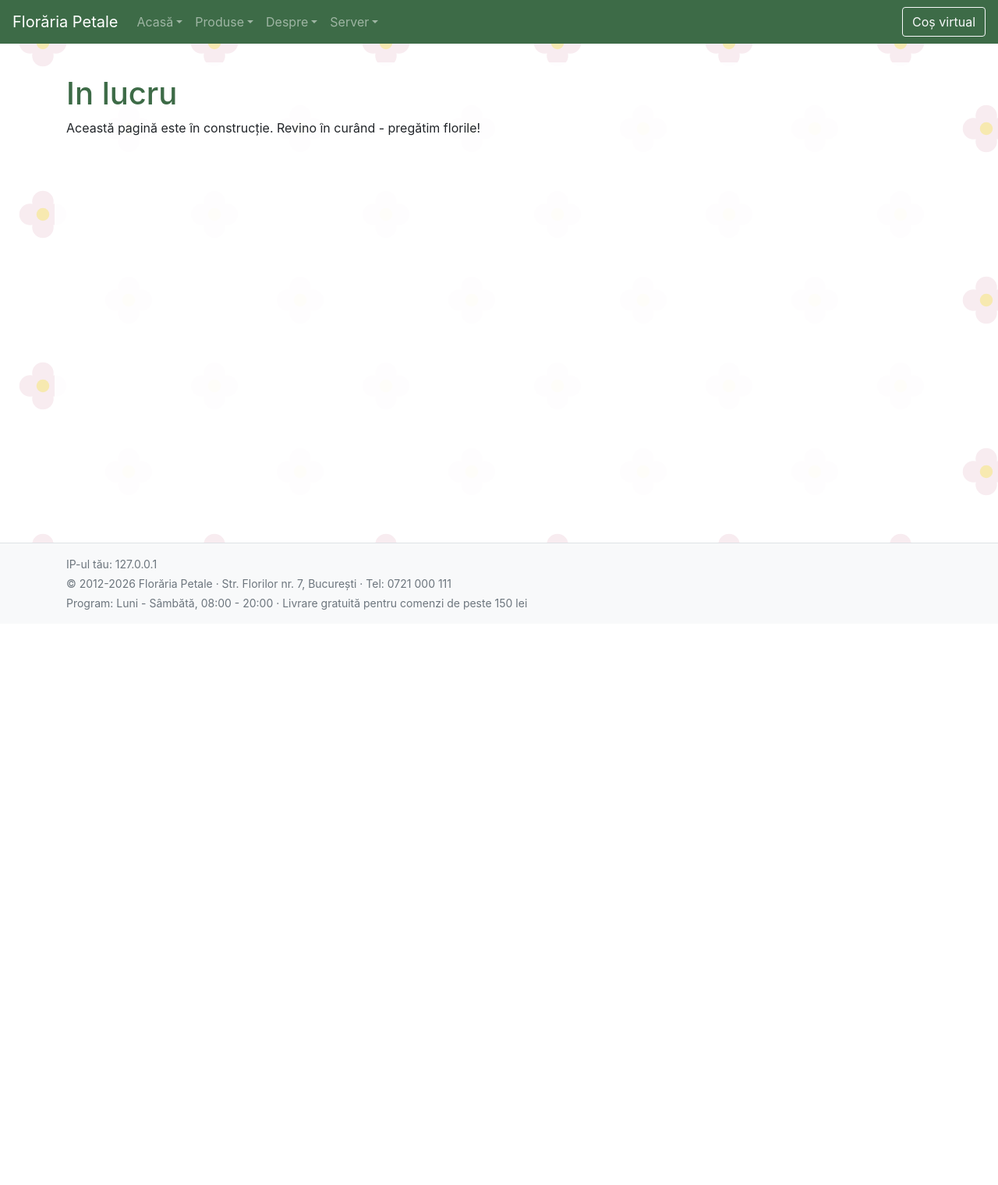
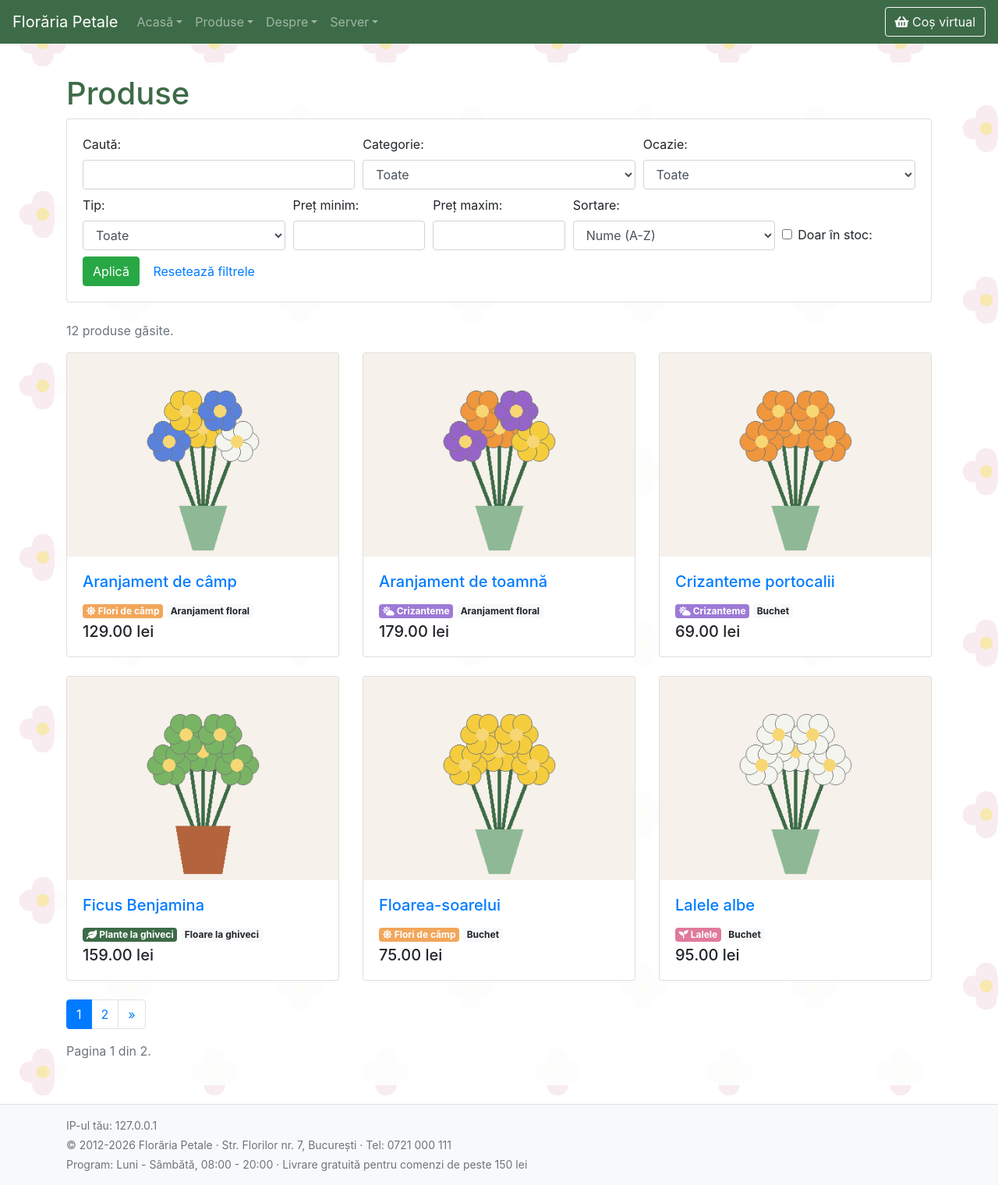
Before and after one commit to stoian-mihail/florarie, a Django app: page /produse in a window 1280 px wide. Shown: the whole page at 78% size. Before the commit the page ends 782 px from the top, so only its background shows below. Run offline with Django 5.2, Linux system fonts and the light colour scheme; data comes from the database, SQL or seed files in the repository.

Commit message:
Magazin: lista de produse cu cautare, filtre, sortare si paginare, pagina produsului, cos virtual, comanda, ocazii, livrare, contact

```diff
--- a/florarie/context_processors.py
+++ b/florarie/context_processors.py
@@ -9,3 +9,10 @@ def date_firma(request):
         'firma': settings.DATE_FIRMA,
         'an_curent': datetime.now().year,
     }
+
+
+def cos(request):
+    # numarul de produse din cos, afisat in meniu pe toate paginile
+    return {
+        'nr_produse_cos': sum(request.session.get('cos', {}).values()),
+    }
--- /dev/null
+++ b/florarie/forms.py
@@ -0,0 +1,65 @@
+from django import forms
+
+from .models import Categorie, Comanda, Floare, Ocazie
+
+
+class StilBootstrap:
+    # adauga clasele Bootstrap 4 pe toate campurile formularului
+    def __init__(self, *args, **kwargs):
+        super().__init__(*args, **kwargs)
+        for camp in self.fields.values():
+            if isinstance(camp.widget, forms.CheckboxInput):
+                camp.widget.attrs['class'] = 'form-check-input'
+            else:
+                camp.widget.attrs['class'] = 'form-control'
+
+
+class FiltruProduseForm(StilBootstrap, forms.Form):
+    # formular trimis prin GET: filtrele raman in URL (se pot copia / pagina)
+    SORTARI = [
+        ('nume', 'Nume (A-Z)'),
+        ('-nume', 'Nume (Z-A)'),
+        ('pret', 'Preț crescător'),
+        ('-pret', 'Preț descrescător'),
+        ('-data_adaugare', 'Cele mai noi'),
+    ]
+
+    q = forms.CharField(label='Caută', required=False)
+    categorie = forms.ModelChoiceField(Categorie.objects.all(), required=False, empty_label='Toate')
+    ocazie = forms.ModelChoiceField(Ocazie.objects.all(), required=False, empty_label='Toate')
+    tip = forms.ChoiceField(choices=[('', 'Toate')] + Floare.Tip.choices, required=False)
+    pret_min = forms.DecimalField(label='Preț minim', required=False, min_value=0)
+    pret_max = forms.DecimalField(label='Preț maxim', required=False, min_value=0)
+    doar_in_stoc = forms.BooleanField(label='Doar în stoc', required=False)
+    sortare = forms.ChoiceField(choices=SORTARI, required=False)
+
+    def clean(self):
+        date = super().clean()
+        pret_min, pret_max = date.get('pret_min'), date.get('pret_max')
+        if pret_min is not None and pret_max is not None and pret_min > pret_max:
+            raise forms.ValidationError('Prețul minim nu poate fi mai mare decât prețul maxim.')
+        return date
+
+
+class AdaugaInCosForm(forms.Form):
+    cantitate = forms.IntegerField(min_value=1, max_value=50, initial=1)
+
+
+class ComandaForm(StilBootstrap, forms.ModelForm):
+    class Meta:
+        model = Comanda
+        fields = ['nume_client', 'email', 'telefon', 'adresa_livrare', 'observatii']
+        labels = {
+            'nume_client': 'Nume și prenume',
+            'email': 'E-mail',
+            'adresa_livrare': 'Adresa de livrare',
+            'observatii': 'Observații (opțional)',
+        }
+        widgets = {'observatii': forms.Textarea(attrs={'rows': 3})}
+
+
+class ContactForm(StilBootstrap, forms.Form):
+    nume = forms.CharField(max_length=100)
+    email = forms.EmailField(label='E-mail')
+    subiect = forms.CharField(max_length=100)
+    mesaj = forms.CharField(widget=forms.Textarea(attrs={'rows': 5}), min_length=10)
--- a/florarie/templates/florarie/baza.html
+++ b/florarie/templates/florarie/baza.html
@@ -6,6 +6,7 @@
     <meta name="viewport" content="width=device-width, initial-scale=1">
     <title>{% block titlu %}Florăria Petale{% endblock %}</title>
     <link rel="stylesheet" href="https://cdn.jsdelivr.net/npm/bootstrap@4.6.2/dist/css/bootstrap.min.css">
+    <link rel="stylesheet" href="https://cdnjs.cloudflare.com/ajax/libs/font-awesome/5.15.4/css/all.min.css">
     <link rel="stylesheet" href="{% static 'css/nav.css' %}">
 </head>
 <body>
@@ -50,12 +51,18 @@
                     </div>
                 </li>
             </ul>
-            <a class="btn btn-outline-light" href="{% url 'cos_virtual' %}">Coș virtual</a>
+            <a class="btn btn-outline-light" href="{% url 'cos_virtual' %}">
+                <i class="fas fa-shopping-basket"></i> Coș virtual
+                {% if nr_produse_cos %}<span class="badge badge-light">{{ nr_produse_cos }}</span>{% endif %}
+            </a>
         </div>
     </nav>
 </header>
 
 <main class="container my-4">
+    {% for mesaj in messages %}
+        <div class="alert alert-{% if mesaj.tags == 'error' %}danger{% else %}{{ mesaj.tags }}{% endif %}">{{ mesaj }}</div>
+    {% endfor %}
     {% block continut %}{% endblock %}
 </main>
 
--- /dev/null
+++ b/florarie/templates/florarie/produse.html
@@ -0,0 +1,74 @@
+{% extends 'florarie/baza.html' %}
+
+{% block titlu %}Produse - {{ firma.nume }}{% endblock %}
+
+{% block continut %}
+<h1>Produse</h1>
+
+{# formularul de filtrare: trimis prin GET, deci filtrele raman in URL #}
+<form method="get" class="card card-body mb-4">
+    {% if form.non_field_errors %}<div class="alert alert-danger">{{ form.non_field_errors.0 }}</div>{% endif %}
+    <div class="form-row">
+        <div class="col-md-4 mb-2">{{ form.q.label_tag }} {{ form.q }}</div>
+        <div class="col-md-4 mb-2">{{ form.categorie.label_tag }} {{ form.categorie }}</div>
+        <div class="col-md-4 mb-2">{{ form.ocazie.label_tag }} {{ form.ocazie }}</div>
+    </div>
+    <div class="form-row align-items-end">
+        <div class="col-md-3 mb-2">{{ form.tip.label_tag }} {{ form.tip }}</div>
+        <div class="col-md-2 mb-2">{{ form.pret_min.label_tag }} {{ form.pret_min }}</div>
+        <div class="col-md-2 mb-2">{{ form.pret_max.label_tag }} {{ form.pret_max }}</div>
+        <div class="col-md-3 mb-2">{{ form.sortare.label_tag }} {{ form.sortare }}</div>
+        <div class="col-md-2 mb-2 form-check pl-4">{{ form.doar_in_stoc }} {{ form.doar_in_stoc.label_tag }}</div>
+    </div>
+    <div>
+        <button type="submit" class="btn btn-success">Aplică</button>
+        <a href="{% url 'produse' %}" class="btn btn-link">Resetează filtrele</a>
+    </div>
+</form>
+
+<p class="text-muted">{{ pagina.paginator.count }} produse găsite.</p>
+
+<div class="row">
+{% for floare in pagina %}
+    <div class="col-sm-6 col-lg-4 mb-4">
+        <div class="card h-100">
+            {% if floare.imagine %}
+                <img class="card-img-top" src="{{ floare.imagine.url }}" alt="{{ floare.nume }}">
+            {% endif %}
+            <div class="card-body">
+                <h5 class="card-title"><a href="{% url 'produs' floare.slug %}">{{ floare.nume }}</a></h5>
+                <p class="mb-1">
+                    <span class="badge" style="background-color: {{ floare.categorie.culoare }}; color: white;">
+                        <i class="fas {{ floare.categorie.sigla }}"></i> {{ floare.categorie.nume }}
+                    </span>
+                    <span class="badge badge-light">{{ floare.get_tip_display }}</span>
+                </p>
+                <p class="h5 mb-0">{{ floare.pret }} lei</p>
+                {% if floare.stoc == 0 %}<small class="text-danger">Stoc epuizat</small>{% endif %}
+            </div>
+        </div>
+    </div>
+{% empty %}
+    <p class="col">Nu am găsit flori care să corespundă filtrelor.</p>
+{% endfor %}
+</div>
+
+{% if pagina.has_other_pages %}
+<nav>
+    <ul class="pagination">
+        {% if pagina.has_previous %}
+            <li class="page-item"><a class="page-link" href="?{{ parametri }}&pagina={{ pagina.previous_page_number }}">&laquo;</a></li>
+        {% endif %}
+        {% for numar in pagina.paginator.page_range %}
+            <li class="page-item {% if numar == pagina.number %}active{% endif %}">
+                <a class="page-link" href="?{{ parametri }}&pagina={{ numar }}">{{ numar }}</a>
+            </li>
+        {% endfor %}
+        {% if pagina.has_next %}
+            <li class="page-item"><a class="page-link" href="?{{ parametri }}&pagina={{ pagina.next_page_number }}">&raquo;</a></li>
+        {% endif %}
+    </ul>
+    <p class="text-muted">Pagina {{ pagina.number }} din {{ pagina.paginator.num_pages }}.</p>
+</nav>
+{% endif %}
+{% endblock %}
--- a/florarie/urls.py
+++ b/florarie/urls.py
@@ -8,12 +8,19 @@ urlpatterns = [
     path('log', views.log, name='log'),
     path('despre', views.despre, name='despre'),
     path('istoric', views.istoric, name='istoric'),
-    # pagini inca neimplementate -> template-ul in_lucru.html
-    path('produse', views.in_lucru, name='produse'),
-    path('contact', views.in_lucru, name='contact'),
-    path('cos_virtual', views.in_lucru, name='cos_virtual'),
-    path('ocazii', views.in_lucru, name='ocazii'),
-    path('livrare', views.in_lucru, name='livrare'),
+    path('ocazii', views.ocazii, name='ocazii'),
+    path('livrare', views.livrare, name='livrare'),
+    path('contact', views.contact, name='contact'),
+    # magazinul
+    path('produse', views.produse, name='produse'),
+    path('produse/<slug:slug>', views.produs, name='produs'),
+    path('cos_virtual', views.cos_virtual, name='cos_virtual'),
+    path('cos/adauga/<int:id>', views.adauga_in_cos, name='adauga_in_cos'),
+    path('cos/actualizeaza', views.actualizeaza_cos, name='actualizeaza_cos'),
+    path('cos/sterge/<int:id>', views.sterge_din_cos, name='sterge_din_cos'),
+    path('comanda/<int:id>', views.confirmare_comanda, name='confirmare_comanda'),
+    # pagina pentru sectiunile neterminate (Lab 2); momentan nu mai e folosita in meniu
+    path('in_lucru', views.in_lucru, name='in_lucru'),
     # Lab 2: /accesare[id], de exemplu /accesare7
     re_path(r'^accesare(?P<id>[0-9]+)$', views.accesare_detaliu, name='accesare'),
 ]
--- a/florarie/views.py
+++ b/florarie/views.py
@@ -2,9 +2,19 @@ from collections import Counter
 from datetime import datetime
 from urllib.parse import urlparse
 
+from django.conf import settings
+from django.contrib import messages
+from django.core.mail import send_mail
+from django.core.paginator import Paginator
+from django.db import transaction
+from django.db.models import Count, F, Q
 from django.http import Http404
-from django.shortcuts import render
+from django.shortcuts import get_object_or_404, redirect, render
 from django.urls import reverse
+from django.views.decorators.http import require_POST
+
+from .forms import AdaugaInCosForm, ComandaForm, ContactForm, FiltruProduseForm
+from .models import Comanda, Floare, LinieComanda, Ocazie
 
 
 # ---------------------------------------------------------------------------
@@ -211,3 +221,203 @@ def accesare_detaliu(request, id):
         if accesare.id == int(id):
             return render(request, 'florarie/accesare.html', {'accesare': accesare})
     raise Http404(f"Nu există accesarea cu id-ul {id}")
+
+
+# ---------------------------------------------------------------------------
+# Magazinul: produse, cos virtual, comanda
+# ---------------------------------------------------------------------------
+
+PRODUSE_PE_PAGINA = 6
+
+
+def produse(request):
+    # filtrare, cautare si sortare dupa parametrii din URL (formular trimis prin GET)
+    form = FiltruProduseForm(request.GET)
+    flori = Floare.objects.select_related('categorie')
+
+    if form.is_valid():
+        date = form.cleaned_data
+        if date['q']:
+            flori = flori.filter(Q(nume__icontains=date['q']) | Q(descriere__icontains=date['q']))
+        if date['categorie']:
+            flori = flori.filter(categorie=date['categorie'])
+        if date['ocazie']:
+            flori = flori.filter(ocazii=date['ocazie'])
+        if date['tip']:
+            flori = flori.filter(tip=date['tip'])
+        if date['pret_min'] is not None:
+            flori = flori.filter(pret__gte=date['pret_min'])
+        if date['pret_max'] is not None:
+            flori = flori.filter(pret__lte=date['pret_max'])
+        if date['doar_in_stoc']:
+            flori = flori.filter(stoc__gt=0)
+        if date['sortare']:
+            flori = flori.order_by(date['sortare'])
+
+    # paginare
+    paginator = Paginator(flori, PRODUSE_PE_PAGINA)
+    pagina = paginator.get_page(request.GET.get('pagina'))
+
+    # parametrii filtrelor, fara "pagina", ca sa ii pastram in linkurile de paginare
+    parametri = request.GET.copy()
+    parametri.pop('pagina', None)
+
+    return render(request, 'florarie/produse.html', {
+        'form': form,
+        'pagina': pagina,
+        'parametri': parametri.urlencode(),
+    })
+
+
+def produs(request, slug):
+    floare = get_object_or_404(Floare.objects.select_related('categorie', 'furnizor', 'ambalaj'), slug=slug)
+    return render(request, 'florarie/produs.html', {
+        'floare': floare,
+        'form': AdaugaInCosForm(),
+    })
+
+
+# cosul e tinut in sesiune, ca dictionar {id_floare (string): cantitate}
+
+def citeste_cos(request):
+    return request.session.get('cos', {})
+
+
+def salveaza_cos(request, cos):
+    request.session['cos'] = cos
+
+
+def continut_cos(cos):
+    # lista de (floare, cantitate, subtotal) si totalul cosului
+    flori = Floare.objects.in_bulk([int(id_floare) for id_floare in cos])
+    linii = []
+    for id_floare, cantitate in cos.items():
+        floare = flori.get(int(id_floare))
+        if floare:
+            linii.append((floare, cantitate, floare.pret * cantitate))
+    total = sum(subtotal for _, _, subtotal in linii)
+    return linii, total
+
+
+@require_POST
+def adauga_in_cos(request, id):
+    floare = get_object_or_404(Floare, id=id)
+    form = AdaugaInCosForm(request.POST)
+    if not form.is_valid():
+        messages.error(request, 'Cantitatea nu este validă.')
+        return redirect('produs', slug=floare.slug)
+
+    cos = citeste_cos(request)
+    cantitate = cos.get(str(id), 0) + form.cleaned_data['cantitate']
+    if cantitate > floare.stoc:
+        messages.error(request, f'Avem doar {floare.stoc} bucăți din „{floare.nume}” în stoc.')
+        return redirect('produs', slug=floare.slug)
+
+    cos[str(id)] = cantitate
+    salveaza_cos(request, cos)
+    messages.success(request, f'„{floare.nume}” a fost adăugat în coș.')
+    return redirect('cos_virtual')
+
+
+@require_POST
+def actualizeaza_cos(request):
+    cos = citeste_cos(request)
+    flori = Floare.objects.in_bulk([int(id_floare) for id_floare in cos])
+    for id_floare in list(cos):
+        try:
+            cantitate = int(request.POST.get(f'cantitate_{id_floare}', cos[id_floare]))
+        except ValueError:
+            continue
+        floare = flori.get(int(id_floare))
+        if cantitate <= 0 or floare is None:
+            del cos[id_floare]
+        else:
+            cos[id_floare] = min(cantitate, floare.stoc)
+    salveaza_cos(request, cos)
+    messages.success(request, 'Coșul a fost actualizat.')
+    return redirect('cos_virtual')
+
+
+@require_POST
+def sterge_din_cos(request, id):
+    cos = citeste_cos(request)
+    cos.pop(str(id), None)
+    salveaza_cos(request, cos)
+    return redirect('cos_virtual')
+
+
+def cos_virtual(request):
+    linii, total = continut_cos(citeste_cos(request))
+    form = ComandaForm(request.POST or None)
+
+    if request.method == 'POST' and linii and form.is_valid():
+        try:
+            comanda = plaseaza_comanda(form, linii)
+        except ValueError as eroare:
+            messages.error(request, str(eroare))
+            return redirect('cos_virtual')
+        salveaza_cos(request, {})
+        request.session['ultima_comanda'] = comanda.id
+        return redirect('confirmare_comanda', id=comanda.id)
+
+    return render(request, 'florarie/cos_virtual.html', {
+        'linii': linii,
+        'total': total,
+        'form': form,
+        'livrare_gratuita': bool(linii) and total >= settings.DATE_FIRMA['livrare_gratuita_de_la'],
+    })
+
+
+def plaseaza_comanda(form, linii):
+    # totul intr-o tranzactie: daca un produs nu mai e in stoc, nu se salveaza nimic
+    with transaction.atomic():
+        ids = [floare.id for floare, _, _ in linii]
+        stocuri = Floare.objects.select_for_update().in_bulk(ids)
+        for floare, cantitate, _ in linii:
+            if stocuri[floare.id].stoc < cantitate:
+                raise ValueError(f'Stoc insuficient pentru „{floare.nume}” '
+                                 f'(mai sunt {stocuri[floare.id].stoc} bucăți).')
+        comanda = form.save()
+        for floare, cantitate, _ in linii:
+            LinieComanda.objects.create(comanda=comanda, floare=floare,
+                                        cantitate=cantitate, pret_unitar=floare.pret)
+            Floare.objects.filter(id=floare.id).update(stoc=F('stoc') - cantitate)
+    return comanda
+
+
+def confirmare_comanda(request, id):
+    # doar cel care a plasat comanda o poate vedea
+    if request.session.get('ultima_comanda') != id:
+        raise Http404('Comanda nu a fost găsită.')
+    comanda = get_object_or_404(Comanda.objects.prefetch_related('linii__floare'), id=id)
+    return render(request, 'florarie/confirmare_comanda.html', {'comanda': comanda})
+
+
+# ---------------------------------------------------------------------------
+# Ocazii, livrare, contact
+# ---------------------------------------------------------------------------
+
+def ocazii(request):
+    return render(request, 'florarie/ocazii.html', {
+        'ocazii': Ocazie.objects.annotate(nr_flori=Count('flori')).order_by('nume'),
+    })
+
+
+def livrare(request):
+    return render(request, 'florarie/livrare.html')
+
+
+def contact(request):
+    form = ContactForm(request.POST or None)
+    if request.method == 'POST' and form.is_valid():
+        date = form.cleaned_data
+        # in dezvoltare, e-mailul este afisat in consola serverului
+        send_mail(
+            subject=f'[Contact] {date["subiect"]}',
+            message=f'De la: {date["nume"]} <{date["email"]}>\n\n{date["mesaj"]}',
+            from_email=date['email'],
+            recipient_list=['contact@florariapetale.ro'],
+        )
+        messages.success(request, 'Mesajul a fost trimis. Vă răspundem în cel mult o zi lucrătoare.')
+        return redirect('contact')
+    return render(request, 'florarie/contact.html', {'form': form})
--- a/proiect_florarie/settings.py
+++ b/proiect_florarie/settings.py
@@ -68,6 +68,7 @@ TEMPLATES = [
                 'django.contrib.messages.context_processors.messages',
                 # Lab 2: context processor propriu cu datele firmei (afisate in footer)
                 'florarie.context_processors.date_firma',
+                'florarie.context_processors.cos',
             ],
         },
     },
```
Also changed, not shown: florarie/admin.py (+16 -1 lines), florarie/models.py (+52 -0 lines), florarie/templates/florarie/confirmare_comanda.html (added, +17 -0 lines), florarie/templates/florarie/contact.html (added, +25 -0 lines), florarie/templates/florarie/cos_virtual.html (added, +58 -0 lines), florarie/templates/florarie/livrare.html (added, +22 -0 lines), florarie/templates/florarie/ocazii.html (added, +25 -0 lines), florarie/templates/florarie/produs.html (added, +51 -0 lines), florarie/migrations/0002_comanda_liniecomanda.py (added), 1 other file.
